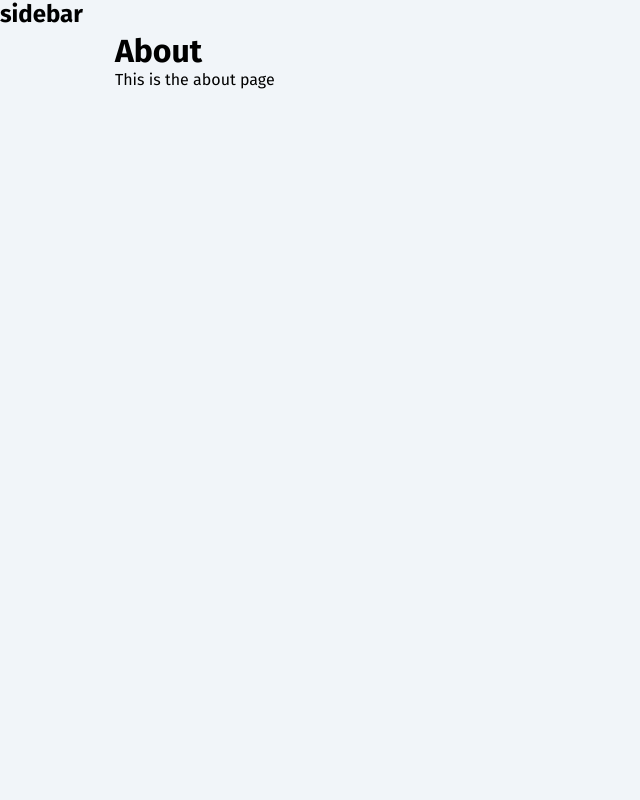
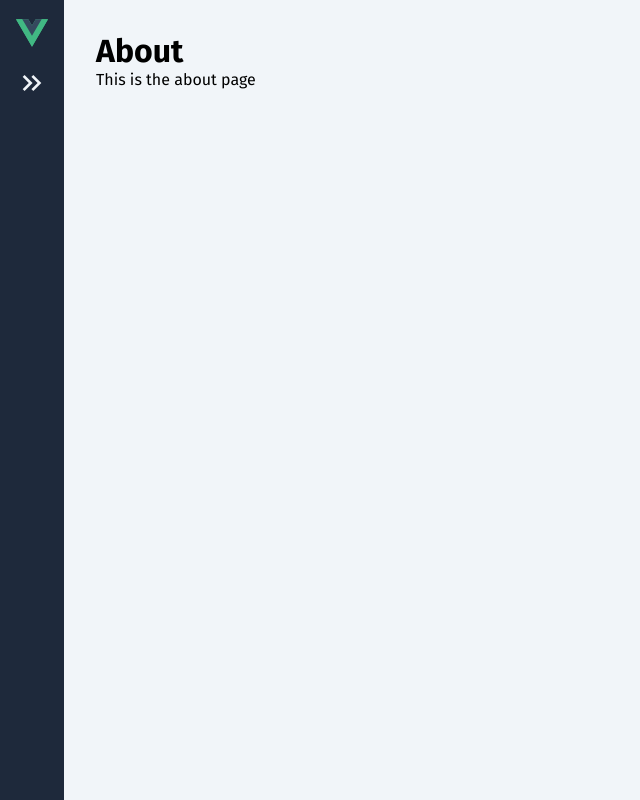
Before and after one commit to leuzaoo/sidebar-vuejs, a Vue app: page /about in a window 1280 px wide. Shown: the whole page, without its empty margins (0-640 px from the left). Built offline with nearby package versions, Linux system fonts and the light colour scheme.

Commit message:
update application

```diff
--- a/src/App.vue
+++ b/src/App.vue
@@ -45,10 +45,10 @@ button {
   main {
     flex: 1 1 0;
     padding: 2rem;
-  }
 
-  @media (max-width: 768px) {
-    padding-left: 6rem;
+    @media (max-width: 768px) {
+      padding-left: 6rem;
+    }
   }
 }
 </style>
--- a/src/components/Sidebar.vue
+++ b/src/components/Sidebar.vue
@@ -1,13 +1,92 @@
 <template>
-    <aside>
-        <h1>sidebar</h1>
-    </aside>
+  <aside :class="`${is_expanded && 'is-expanded'}`">
+    <div class="logo">
+      <img src="@/assets/vue.svg" alt="Vue Icon" />
+    </div>
+
+    <div class="menu-toggle-wrap">
+      <button class="menu-toggle" @click="ToggleMenu">
+        <span class="material-icons">keyboard_double_arrow_right</span>
+      </button>
+    </div>
+  </aside>
 </template>
 
 <script setup>
+import { ref } from "vue";
 
+const is_expanded = ref(false);
+
+const ToggleMenu = () => {
+  is_expanded.value = !is_expanded.value;
+};
 </script>
 
 <style lang="scss" scoped>
+aside {
+  display: flex;
+  flex-direction: column;
+  width: calc(2rem + 32px);
+  min-height: 100vh;
+  overflow: hidden;
+  padding: 1rem;
 
+  background-color: var(--dark);
+  color: var(--light);
+
+  transition: 0.2s ease-out;
+
+  .logo {
+    margin-bottom: 1rem;
+
+    img {
+      width: 2rem;
+    }
+  }
+
+  .menu-toggle-wrap {
+    display: flex;
+    justify-content: flex-end;
+    margin-bottom: 1rem;
+
+    position: relative;
+    top: 0;
+    transition: 0.2s ease-out;
+
+    .menu-toggle {
+      transition: 0.7s ease-out;
+
+      .material-icons {
+        font-size: 2rem;
+        color: var(--light);
+        transition: 0.7s ease-out;
+      }
+
+      &:hover {
+        .material-icons {
+          color: var(--primary);
+          transform: translateX(0.3rem);
+        }
+      }
+    }
+  }
+
+  &.is-expanded {
+    width: var(--sidebar-width);
+
+    .menu-toggle-wrap {
+      top: -3rem;
+    }
+
+    .menu-toggle {
+      transform: rotate(-180deg);
+      transition: 0.7s ease-out;
+    }
+  }
+
+  @media (max-width: 768px) {
+    position: fixed;
+    z-index: 99;
+  }
+}
 </style>
```
